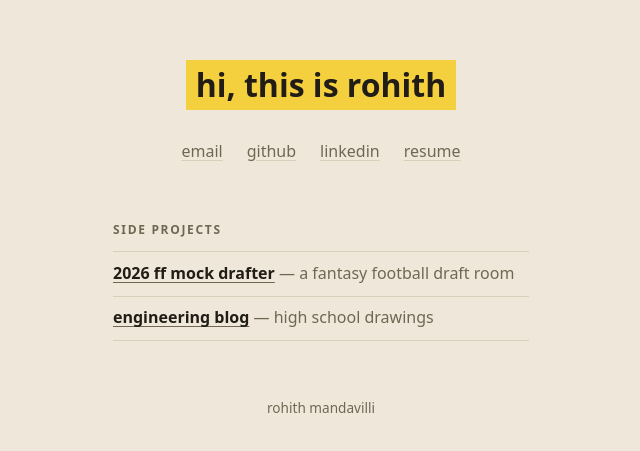
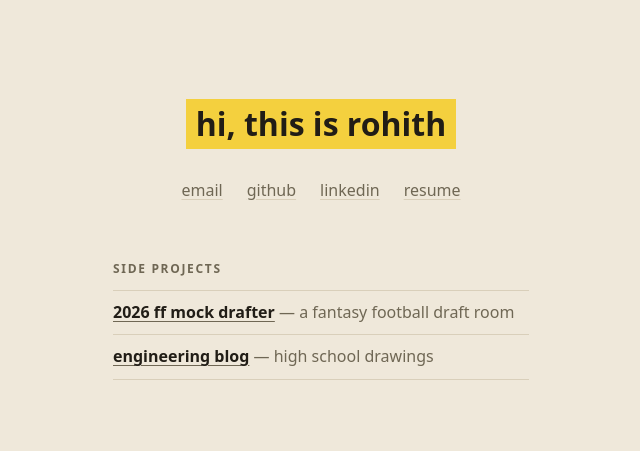
Before and after one commit to rohithm1/rohith-mandavilli-personal-website, a website built with Vite: page index.html in a window 1280 px wide. Shown: the part 161-612 px from the top of the page, without its empty margins (319-959 px from the left). Built offline with nearby package versions, Linux system fonts and the light colour scheme.

Commit message:
Title: Rohith Mandavilli; drop footer
Co-Authored-By: Claude Fable 5 <noreply@anthropic.com>
Claude-Session: https://claude.ai/code/session_01RLcgR4weEN2x9g7e3refk4

```diff
--- a/src/main.ts
+++ b/src/main.ts
@@ -67,6 +67,4 @@ const list = el(
 );
 const col = el("section", { class: "col" }, el("h2", {}, "side projects"), list);
 
-const footer = el("footer", {}, "rohith mandavilli");
-
-app.append(hi, links, col, footer);
+app.append(hi, links, col);
--- a/src/style.css
+++ b/src/style.css
@@ -70,7 +70,3 @@ body {
 }
 .col a:hover { text-decoration-color: var(--ink); }
 .col .note { color: var(--ink-soft); }
-footer {
-  color: var(--ink-soft);
-  font-size: 0.85rem;
-}
```
